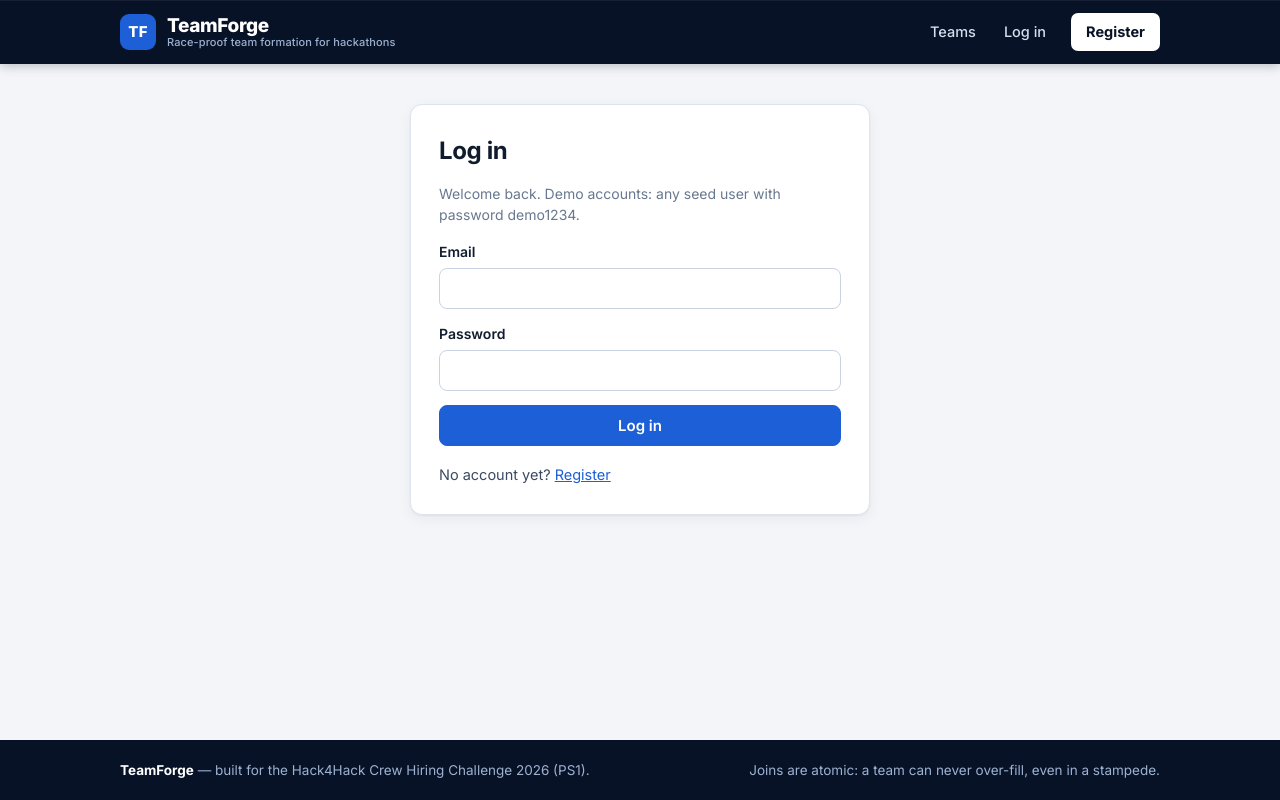
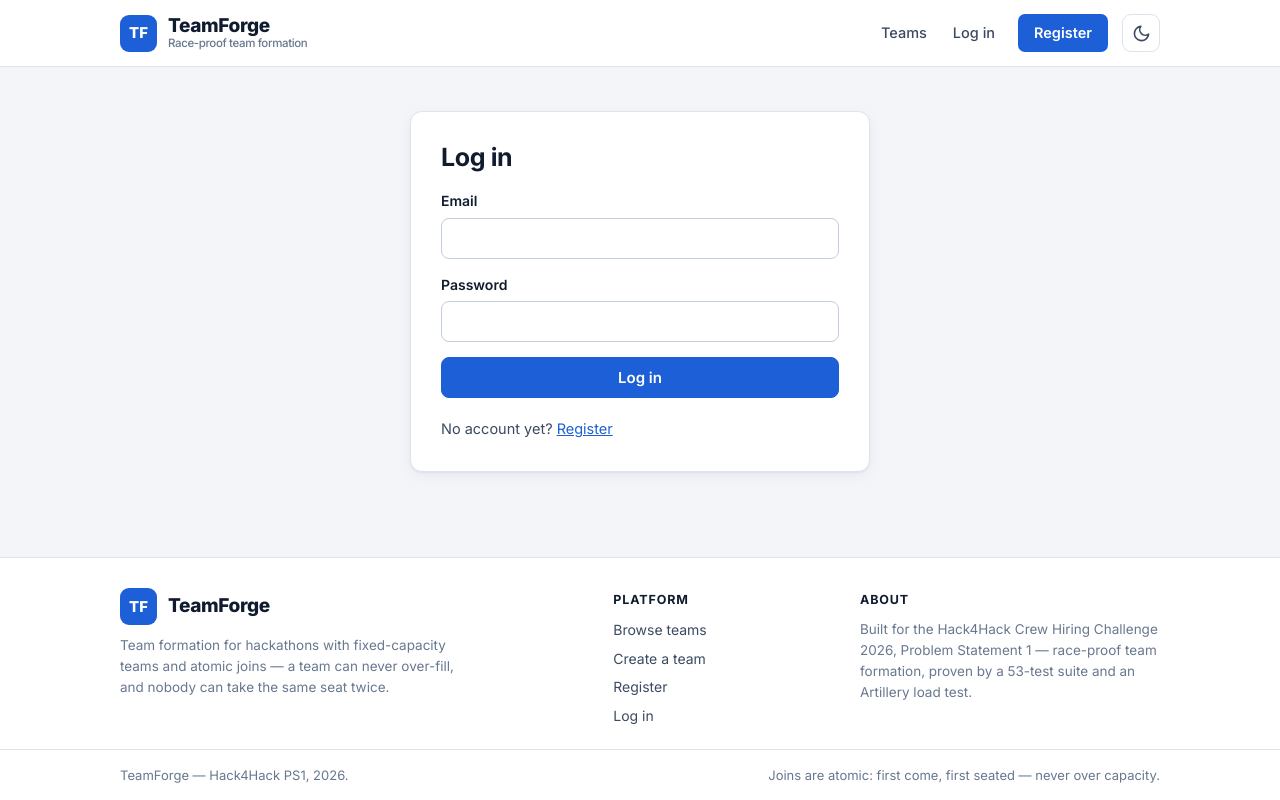
Before and after one commit to Daimx1214/hack4hack-team-formation, a React (Vite) app in the folder client/: page /login in a window 1280 px wide. Built offline with nearby package versions, Linux system fonts and the light colour scheme; no server answers.

Commit message:
feat(client): light/dark theme toggle, cleaner header/footer, SPA rewrite for deep links, remove demo hints from auth pages

```diff
--- a/client/index.html
+++ b/client/index.html
@@ -7,7 +7,22 @@
       name="description"
       content="TeamForge — race-proof team formation for hackathons. Fixed-capacity teams, atomic joins: a team can never over-fill, even in a stampede."
     />
-    <meta name="theme-color" content="#081226" />
+    <meta name="theme-color" content="#0b1e42" />
+    <link rel="icon" type="image/svg+xml" href="/favicon.svg" />
+    <script>
+      // Apply the saved theme (or the OS preference) before first paint,
+      // so the page never flashes the wrong colour scheme.
+      (function () {
+        var saved = null;
+        try {
+          saved = localStorage.getItem('teamforge-theme');
+        } catch (e) {}
+        var theme =
+          saved ||
+          (window.matchMedia('(prefers-color-scheme: dark)').matches ? 'dark' : 'light');
+        document.documentElement.dataset.theme = theme;
+      })();
+    </script>
     <link rel="preconnect" href="https://fonts.googleapis.com" />
     <link rel="preconnect" href="https://fonts.gstatic.com" crossorigin />
     <link
--- a/client/src/App.jsx
+++ b/client/src/App.jsx
@@ -1,5 +1,5 @@
 import { useEffect, useState } from 'react';
-import { Link, Route, Routes, useNavigate } from 'react-router-dom';
+import { Link, Route, Routes, useLocation, useNavigate } from 'react-router-dom';
 import { authApi, getToken, setToken } from './api';
 import Login from './pages/Login';
 import Register from './pages/Register';
@@ -7,11 +7,52 @@ import Teams from './pages/Teams';
 import TeamDetail from './pages/TeamDetail';
 import CreateTeam from './pages/CreateTeam';
 
+// Reset the scroll position on every navigation — without this, opening
+// a page from a scrolled list leaves you halfway down the new page.
+function ScrollToTop() {
+  const { pathname } = useLocation();
+  useEffect(() => {
+    window.scrollTo(0, 0);
+  }, [pathname]);
+  return null;
+}
+
+// Inline SVG icons for the theme toggle (sun / moon) — drawn, not emoji.
+function SunIcon() {
+  return (
+    <svg viewBox="0 0 24 24" fill="none" stroke="currentColor" strokeWidth="2" strokeLinecap="round">
+      <circle cx="12" cy="12" r="4" />
+      <path d="M12 2v2M12 20v2M4.9 4.9l1.4 1.4M17.7 17.7l1.4 1.4M2 12h2M20 12h2M4.9 19.1l1.4-1.4M17.7 6.3l1.4-1.4" />
+    </svg>
+  );
+}
+
+function MoonIcon() {
+  return (
+    <svg viewBox="0 0 24 24" fill="none" stroke="currentColor" strokeWidth="2" strokeLinecap="round" strokeLinejoin="round">
+      <path d="M21 12.8A9 9 0 1 1 11.2 3a7 7 0 0 0 9.8 9.8z" />
+    </svg>
+  );
+}
+
 // The app keeps the logged-in user in state at the top level and passes
 // `user` / `onAuth` down to pages. Simple prop drilling is fine at this size.
 export default function App() {
   const [user, setUser] = useState(null);
+  // The initial value was already applied to <html> by the inline script
+  // in index.html (from localStorage or the OS preference) — read it back
+  // so React and the DOM start in agreement.
+  const [theme, setTheme] = useState(() => document.documentElement.dataset.theme || 'light');
   const navigate = useNavigate();
+
+  useEffect(() => {
+    document.documentElement.dataset.theme = theme;
+    try {
+      localStorage.setItem('teamforge-theme', theme);
+    } catch {
+      // Private mode etc. — the theme still applies for this session.
+    }
+  }, [theme]);
 
   // On first load, if a token exists, ask the API who we are.
   useEffect(() => {
@@ -36,13 +77,14 @@ export default function App() {
 
   return (
     <div className="app">
+      <ScrollToTop />
       <header className="nav">
         <div className="nav-inner">
           <Link to="/" className="brand">
             <span className="brand-mark">TF</span>
             <span className="brand-text">
               TeamForge
-              <small>Race-proof team formation for hackathons</small>
+              <small>Race-proof team formation</small>
             </span>
           </Link>
           <nav>
@@ -63,6 +105,15 @@ export default function App() {
                 </Link>
               </>
             )}
+            <button
+              type="button"
+              className="theme-toggle"
+              onClick={() => setTheme(theme === 'dark' ? 'light' : 'dark')}
+              aria-label={theme === 'dark' ? 'Switch to light mode' : 'Switch to dark mode'}
+              title={theme === 'dark' ? 'Light mode' : 'Dark mode'}
+            >
+              {theme === 'dark' ? <SunIcon /> : <MoonIcon />}
+            </button>
           </nav>
         </div>
       </header>
@@ -79,10 +130,46 @@ export default function App() {
 
       <footer className="footer">
         <div className="footer-inner">
-          <span>
-            <strong>TeamForge</strong> — built for the Hack4Hack Crew Hiring Challenge 2026 (PS1).
-          </span>
-          <span>Joins are atomic: a team can never over-fill, even in a stampede.</span>
+          <div className="footer-brand">
+            <span className="brand">
+              <span className="brand-mark">TF</span>
+              <span className="brand-text">TeamForge</span>
+            </span>
+            <p>
+              Team formation for hackathons with fixed-capacity teams and atomic joins — a team can
+              never over-fill, and nobody can take the same seat twice.
+            </p>
+          </div>
+          <div className="footer-col">
+            <h4>Platform</h4>
+            <ul>
+              <li>
+                <Link to="/">Browse teams</Link>
+              </li>
+              <li>
+                <Link to="/create">Create a team</Link>
+              </li>
+              <li>
+                <Link to="/register">Register</Link>
+              </li>
+              <li>
+                <Link to="/login">Log in</Link>
+              </li>
+            </ul>
+          </div>
+          <div className="footer-col">
+            <h4>About</h4>
+            <p>
+              Built for the Hack4Hack Crew Hiring Challenge 2026, Problem Statement 1 — race-proof
+              team formation, proven by a 53-test suite and an Artillery load test.
+            </p>
+          </div>
+        </div>
+        <div className="footer-bottom">
+          <div className="footer-bottom-inner">
+            <span>TeamForge — Hack4Hack PS1, 2026.</span>
+            <span>Joins are atomic: first come, first seated — never over capacity.</span>
+          </div>
         </div>
       </footer>
     </div>
--- a/client/src/pages/Login.jsx
+++ b/client/src/pages/Login.jsx
@@ -26,7 +26,6 @@ export default function Login({ onAuth }) {
     <div className="container">
     <div className="card form-card">
       <h1>Log in</h1>
-      <p className="hint">Welcome back. Demo accounts: any seed user with password demo1234.</p>
       <form onSubmit={handleSubmit}>
         <label>
           Email
--- a/client/src/pages/Register.jsx
+++ b/client/src/pages/Register.jsx
@@ -36,7 +36,6 @@ export default function Register({ onAuth }) {
     <div className="container">
     <div className="card form-card">
       <h1>Create your account</h1>
-      <p className="hint">Join TeamForge to create a team or claim a seat in one.</p>
       <form onSubmit={handleSubmit}>
         <label>
           Name
--- a/client/src/styles.css
+++ b/client/src/styles.css
@@ -1,34 +1,83 @@
-/* TeamForge — product stylesheet.
-   Design language follows the established hackathon platforms (Devpost,
-   Unstop, HackerEarth): a deep navy shell, one confident royal-blue
-   primary, flat surfaces, hairline borders, and a strict seat-status
-   colour system (green = seats open, amber = almost full, red = full).
-   No gradients, no glass effects, no decorative emoji — it should read
-   as a working product, not a landing-page template. */
+/* TeamForge — product stylesheet with light + dark themes.
+   The palette follows the established hackathon platforms (Devpost,
+   Unstop, HackerEarth): deep navy, one confident royal blue, flat
+   surfaces, hairline borders, and a strict seat-status colour system
+   (green = seats open, amber = almost full, red = full).
+   Every colour is a CSS variable; [data-theme="dark"] swaps the set.
+   The choice is stored in localStorage by a tiny script in index.html
+   (runs before first paint, so there is no flash of the wrong theme).
+   No gradients, no glass effects, no emoji — a working product look. */
 
 :root {
-  --navy-900: #081226;
-  --navy-800: #0b1e42;
-  --navy-700: #123064;
+  --bg: #f3f5f9;
+  --surface: #ffffff;
+  --surface-2: #eef1f6;
   --ink: #101c2e;
   --body: #3c4a61;
   --muted: #68788f;
-  --bg: #f3f5f9;
-  --surface: #ffffff;
   --line: #dde4ee;
-  --line-strong: #c9d3e2;
+  --line-strong: #c3cede;
   --blue: #1c5fd6;
   --blue-dark: #174ea6;
   --blue-soft: #e9f1fd;
+  --chip-ink: #123064;
+  --ring: rgba(28, 95, 214, 0.18);
+  --hero-bg: #0b1e42;
+  --hero-ink: #ffffff;
+  --hero-sub: #b7c6e0;
+  --hero-stat-label: #93a7c9;
   --amber: #b45309;
   --amber-bg: #fdf0da;
   --green: #146c43;
   --green-bg: #ddf2e4;
   --red: #b3261e;
+  --red-dark: #8f1d17;
   --red-bg: #fdecea;
-  --radius: 12px;
+  --error-line: #f0c4c0;
+  --error-ink: #7c1a14;
+  --success-line: #a9d8bc;
+  --success-ink: #0d4d2c;
+  --meter-track: #e6ebf2;
+  --meter-few: #d97706;
   --shadow-card: 0 1px 2px rgba(8, 18, 38, 0.05), 0 4px 14px rgba(8, 18, 38, 0.05);
-  --shadow-lift: 0 2px 4px rgba(8, 18, 38, 0.07), 0 12px 28px rgba(8, 18, 38, 0.1);
+  --shadow-lift: 0 2px 4px rgba(8, 18, 38, 0.07), 0 12px 28px rgba(8, 18, 38, 0.12);
+  color-scheme: light;
+}
+
+[data-theme="dark"] {
+  --bg: #0a1120;
+  --surface: #101b30;
+  --surface-2: #0c1626;
+  --ink: #edf2f9;
+  --body: #b3c0d6;
+  --muted: #8494ad;
+  --line: #22314d;
+  --line-strong: #31476b;
+  --blue: #4c8dff;
+  --blue-dark: #2f6fe0;
+  --blue-soft: #16294d;
+  --chip-ink: #a9c6ff;
+  --ring: rgba(76, 141, 255, 0.28);
+  --hero-bg: #0d1b36;
+  --hero-ink: #ffffff;
+  --hero-sub: #a9bcdc;
+  --hero-stat-label: #8499bd;
+  --amber: #f2b04a;
+  --amber-bg: #3a2a10;
+  --green: #3ecf8e;
+  --green-bg: #0e3524;
+  --red: #ff8a7a;
+  --red-dark: #e0654f;
+  --red-bg: #3d1712;
+  --error-line: #6e2a20;
+  --error-ink: #ffb4a3;
+  --success-line: #1d5c3d;
+  --success-ink: #7fe3ae;
+  --meter-track: #1d2c47;
+  --meter-few: #d97706;
+  --shadow-card: 0 1px 2px rgba(0, 0, 0, 0.35), 0 4px 14px rgba(0, 0, 0, 0.3);
+  --shadow-lift: 0 2px 4px rgba(0, 0, 0, 0.4), 0 12px 28px rgba(0, 0, 0, 0.45);
+  color-scheme: dark;
 }
 
 * { box-sizing: border-box; }
@@ -36,15 +85,16 @@
 body {
   margin: 0;
   font-family: "Inter", system-ui, -apple-system, "Segoe UI", Roboto, sans-serif;
+  font-size: 16px;
   background: var(--bg);
   color: var(--ink);
-  line-height: 1.5;
+  line-height: 1.55;
   -webkit-font-smoothing: antialiased;
+  transition: background-color 0.2s ease, color 0.2s ease;
 }
 
 a { color: var(--blue); }
-
-h1, h2, h3 { color: var(--ink); letter-spacing: -0.015em; }
+h1, h2, h3 { color: var(--ink); letter-spacing: -0.015em; line-height: 1.2; }
 
 /* ---------- layout ---------- */
 
@@ -54,25 +104,24 @@ main { flex: 1; width: 100%; }
 .container {
   max-width: 1080px;
   margin: 0 auto;
-  padding: 28px 20px 48px;
+  padding: 30px 20px 52px;
 }
 
 /* ---------- header ---------- */
 
 .nav {
-  background: var(--navy-900);
-  color: #fff;
+  background: var(--surface);
+  border-bottom: 1px solid var(--line);
   position: sticky;
   top: 0;
   z-index: 20;
-  box-shadow: 0 1px 0 rgba(255, 255, 255, 0.06) inset, 0 2px 10px rgba(8, 18, 38, 0.25);
 }
 
 .nav-inner {
   max-width: 1080px;
   margin: 0 auto;
   padding: 0 20px;
-  height: 64px;
+  height: 66px;
   display: flex;
   justify-content: space-between;
   align-items: center;
@@ -84,116 +133,140 @@ main { flex: 1; width: 100%; }
   align-items: center;
   gap: 11px;
   text-decoration: none;
-  color: #fff;
+  color: var(--ink);
 }
 
 .brand-mark {
-  width: 36px;
-  height: 36px;
+  width: 37px;
+  height: 37px;
   border-radius: 9px;
   background: var(--blue);
   color: #fff;
   font-weight: 800;
   font-size: 15px;
-  letter-spacing: 0.02em;
   display: flex;
   align-items: center;
   justify-content: center;
   flex: none;
 }
 
-.brand-text { font-weight: 800; font-size: 19px; letter-spacing: -0.02em; line-height: 1.1; }
+.brand-text { font-weight: 800; font-size: 19px; letter-spacing: -0.02em; line-height: 1.15; }
 .brand-text small {
   display: block;
-  font-size: 11px;
+  font-size: 11.5px;
   font-weight: 500;
-  color: #9db1d1;
-  letter-spacing: 0.01em;
+  color: var(--muted);
 }
 
-.nav nav { display: flex; gap: 6px; align-items: center; }
+.nav nav { display: flex; gap: 4px; align-items: center; }
 .nav nav a {
-  color: #d5deee;
+  color: var(--body);
   text-decoration: none;
   font-weight: 500;
   font-size: 14.5px;
-  padding: 7px 11px;
+  padding: 8px 11px;
   border-radius: 7px;
 }
-.nav nav a:hover { color: #fff; background: rgba(255, 255, 255, 0.08); }
+.nav nav a:hover { color: var(--ink); background: var(--surface-2); }
 
 .nav nav a.btn-nav {
-  background: #fff;
-  color: var(--navy-900);
-  font-weight: 700;
+  background: var(--blue);
+  color: #fff;
+  font-weight: 600;
   margin-left: 8px;
-  padding: 8px 15px;
+  padding: 8px 16px;
 }
-.nav nav a.btn-nav:hover { background: var(--blue-soft); color: var(--navy-900); }
+.nav nav a.btn-nav:hover { background: var(--blue-dark); color: #fff; }
 
 .nav-user {
   font-weight: 600;
-  color: #fff;
+  color: var(--ink);
   font-size: 14.5px;
-  padding: 7px 4px 7px 11px;
+  padding: 8px 4px 8px 11px;
 }
 
 .link-button {
   background: none;
   border: none;
-  color: #d5deee;
+  color: var(--body);
   cursor: pointer;
   font-size: 14.5px;
-  padding: 7px 11px;
+  padding: 8px 11px;
   font-weight: 500;
   border-radius: 7px;
+  font-family: inherit;
 }
-.link-button:hover { color: #fff; background: rgba(255, 255, 255, 0.08); }
+.link-button:hover { color: var(--ink); background: var(--surface-2); }
+
+/* Theme toggle: a quiet icon button, sun in dark mode / moon in light. */
+.theme-toggle {
+  background: none;
+  border: 1px solid var(--line);
+  color: var(--body);
+  width: 38px;
+  height: 38px;
+  border-radius: 9px;
+  margin-left: 10px;
+  padding: 0;
+  display: flex;
+  align-items: center;
+  justify-content: center;
+  cursor: pointer;
+  flex: none;
+}
+.theme-toggle:hover { color: var(--ink); border-color: var(--line-strong); background: var(--surface-2); }
+.theme-toggle svg { width: 19px; height: 19px; display: block; }
 
 /* ---------- hero (teams page) ---------- */
 
 .hero {
-  background: var(--navy-800);
-  color: #fff;
+  background: var(--hero-bg);
+  color: var(--hero-ink);
   border-bottom: 3px solid var(--blue);
 }
 
 .hero-inner {
   max-width: 1080px;
   margin: 0 auto;
-  padding: 42px 20px 38px;
+  padding: 46px 20px 40px;
 }
 
 .hero h1 {
-  color: #fff;
-  font-size: 34px;
-  line-height: 1.15;
-  margin: 0 0 10px;
-  max-width: 640px;
+  color: var(--hero-ink);
+  font-size: 38px;
+  line-height: 1.12;
+  margin: 0 0 12px;
+  max-width: 660px;
 }
 
 .hero p {
-  color: #b7c6e0;
+  color: var(--hero-sub);
   font-size: 16.5px;
-  margin: 0 0 22px;
-  max-width: 620px;
+  margin: 0 0 24px;
+  max-width: 640px;
 }
 
 .hero-row {
   display: flex;
   align-items: center;
-  gap: 28px;
+  gap: 30px;
   flex-wrap: wrap;
 }
 
-.hero-stats { display: flex; gap: 28px; }
+.hero-stats { display: flex; gap: 30px; }
 .hero-stat { display: flex; flex-direction: column; }
-.hero-stat strong { font-size: 22px; font-weight: 800; color: #fff; line-height: 1.1; }
-.hero-stat span { font-size: 12.5px; color: #93a7c9; font-weight: 500; text-transform: uppercase; letter-spacing: 0.06em; }
+.hero-stat strong { font-size: 23px; font-weight: 800; color: var(--hero-ink); line-height: 1.1; }
+.hero-stat span {
+  font-size: 12px;
+  color: var(--hero-stat-label);
+  font-weight: 600;
+  text-transform: uppercase;
+  letter-spacing: 0.07em;
+}
 
 .btn-hero {
   background: #fff;
-  color: var(--navy-900);
+  color: #0b1e42;
   font-weight: 700;
   padding: 11px 20px;
   border-radius: 8px;
@@ -207,15 +280,15 @@ main { flex: 1; width: 100%; }
 .card {
   background: var(--surface);
   border: 1px solid var(--line);
-  border-radius: var(--radius);
+  border-radius: 12px;
   padding: 22px;
   box-shadow: var(--shadow-card);
 }
 
-.form-card { max-width: 460px; margin: 12px auto 0; padding: 28px; }
-.form-card h1 { margin: 0 0 6px; font-size: 24px; }
-.form-card form { display: flex; flex-direction: column; gap: 14px; margin-top: 16px; }
-.form-card > p:last-child { margin: 18px 0 0; color: var(--body); font-size: 14.5px; }
+.form-card { max-width: 460px; margin: 14px auto 0; padding: 30px; }
+.form-card h1 { margin: 0 0 4px; font-size: 25px; }
+.form-card form { display: flex; flex-direction: column; gap: 15px; margin-top: 18px; }
+.form-card > p:last-child { margin: 20px 0 0; color: var(--body); font-size: 14.5px; }
 
 label {
   display: flex;
@@ -233,14 +306,14 @@ input, textarea {
   font-size: 15px;
   font-weight: 400;
   font-family: inherit;
-  background: #fff;
+  background: var(--surface);
   color: var(--ink);
 }
-input::placeholder, textarea::placeholder { color: #9aa8bc; }
+input::placeholder, textarea::placeholder { color: var(--muted); }
 input:focus, textarea:focus {
   outline: none;
   border-color: var(--blue);
-  box-shadow: 0 0 0 3px rgba(28, 95, 214, 0.18);
+  box-shadow: 0 0 0 3px var(--ring);
 }
 textarea { min-height: 84px; resize: vertical; }
 
@@ -260,17 +333,30 @@ button {
 button:hover:not(:disabled) { background: var(--blue-dark); border-color: var(--blue-dark); }
 button:disabled { opacity: 0.55; cursor: default; }
 
-button.danger { background: var(--red); border-color: var(--red); }
-button.danger:hover:not(:disabled) { background: #8f1d17; border-color: #8f1d17; }
+button.danger { background: var(--red); border-color: var(--red); color: #fff; }
+[data-theme="dark"] button.danger { color: #1c0b08; }
+button.danger:hover:not(:disabled) { background: var(--red-dark); border-color: var(--red-dark); }
 
 button.ghost {
-  background: #fff;
+  background: var(--surface);
   color: var(--ink);
   border-color: var(--line-strong);
 }
-button.ghost:hover:not(:disabled) { background: var(--bg); border-color: var(--muted); }
+button.ghost:hover:not(:disabled) { background: var(--surface-2); border-color: var(--muted); }
 
-.actions { display: flex; gap: 12px; margin-top: 20px; flex-wrap: wrap; }
+.btn-link {
+  display: inline-block;
+  background: var(--blue);
+  color: #fff;
+  text-decoration: none;
+  border-radius: 8px;
+  padding: 10px 18px;
+  font-size: 15px;
+  font-weight: 600;
+}
+.btn-link:hover { background: var(--blue-dark); }
+
+.actions { display: flex; gap: 12px; margin-top: 20px; flex-wrap: wrap; align-items: center; }
 
 /* ---------- messages ---------- */
 
@@ -282,8 +368,8 @@ button.ghost:hover:not(:disabled) { background: var(--bg); border-color: var(--m
   font-size: 14.5px;
   border: 1px solid transparent;
 }
-.banner-error { background: var(--red-bg); border-color: #f0c4c0; color: #7c1a14; }
-.banner-success { background: var(--green-bg); border-color: #a9d8bc; color: #0d4d2c; }
+.banner-error { background: var(--red-bg); border-color: var(--error-line); color: var(--error-ink); }
+.banner-success { background: var(--green-bg); border-color: var(--success-line); color: var(--success-ink); }
 
 .error { color: var(--red); }
 .notice { color: var(--green); }
@@ -298,9 +384,9 @@ button.ghost:hover:not(:disabled) { background: var(--bg); border-color: var(--m
   align-items: baseline;
   justify-content: space-between;
   gap: 12px;
-  margin: 4px 0 18px;
+  margin: 2px 0 18px;
 }
-.section-head h2 { margin: 0; font-size: 21px; }
+.section-head h2 { margin: 0; font-size: 22px; }
 .section-head .hint { margin: 0; }
 
 .team-grid {
@@ -336,7 +422,6 @@ button.ghost:hover:not(:disabled) { background: var(--bg); border-color: var(--m
   align-items: center;
   justify-content: center;
   flex: none;
-  letter-spacing: 0.01em;
 }
 
 .team-card h3 { margin: 0; font-size: 17.5px; line-height: 1.25; }
@@ -367,11 +452,11 @@ button.ghost:hover:not(:disabled) { background: var(--bg); border-color: var(--m
 .meter {
   height: 6px;
   border-radius: 999px;
-  background: #e6ebf2;
+  background: var(--meter-track);
   overflow: hidden;
 }
 .meter-fill { height: 100%; border-radius: 999px; background: var(--blue); }
-.meter-fill.few { background: #d97706; }
+.meter-fill.few { background: var(--meter-few); }
 .meter-fill.full { background: var(--red); }
 
 /* Seat-status pill: colour carries the meaning, text confirms it. */
@@ -391,7 +476,7 @@ button.ghost:hover:not(:disabled) { background: var(--bg); border-color: var(--m
 .chips { display: flex; flex-wrap: wrap; gap: 6px; }
 .chip {
   background: var(--blue-soft);
-  color: var(--navy-700);
+  color: var(--chip-ink);
   font-size: 12.5px;
   font-weight: 600;
   padding: 3px 9px;
@@ -410,7 +495,7 @@ button.ghost:hover:not(:disabled) { background: var(--bg); border-color: var(--m
 /* ---------- team detail ---------- */
 
 .detail-card { max-width: 760px; margin: 0 auto; }
-.detail-card h1 { margin: 0 0 6px; font-size: 27px; }
+.detail-card h1 { margin: 0 0 6px; font-size: 28px; }
 .detail-desc { color: var(--body); margin: 0 0 18px; font-size: 15.5px; }
 
 .detail-seats {
@@ -419,7 +504,7 @@ button.ghost:hover:not(:disabled) { background: var(--bg); border-color: var(--m
   gap: 14px;
   flex-wrap: wrap;
   padding: 14px 16px;
-  background: var(--bg);
+  background: var(--surface-2);
   border: 1px solid var(--line);
   border-radius: 10px;
   margin-bottom: 22px;
@@ -427,7 +512,7 @@ button.ghost:hover:not(:disabled) { background: var(--bg); border-color: var(--m
 .detail-seats .meter { flex: 1; min-width: 140px; }
 .detail-seats .count { font-weight: 700; font-size: 14.5px; }
 
-.detail-card h2 { font-size: 18px; margin: 0 0 12px; }
+.detail-card h2 { font-size: 18px; margin: 0 0 10px; }
 
 .member-list { list-style: none; margin: 0; padding: 0; display: flex; flex-direction: column; }
 .member-row {
@@ -454,7 +539,7 @@ button.ghost:hover:not(:disabled) { background: var(--bg); border-color: var(--m
 
 .member-name { font-weight: 600; font-size: 15px; }
 .tag-owner {
-  background: var(--navy-800);
+  background: var(--hero-bg);
   color: #fff;
   font-size: 11px;
   font-weight: 700;
@@ -467,29 +552,64 @@ button.ghost:hover:not(:disabled) { background: var(--bg); border-color: var(--m
 /* ---------- footer ---------- */
 
 .footer {
-  background: var(--navy-900);
-  color: #9db1d1;
+  background: var(--surface);
+  border-top: 1px solid var(--line);
   margin-top: auto;
+  color: var(--muted);
+  font-size: 14px;
 }
+
 .footer-inner {
   max-width: 1080px;
   margin: 0 auto;
-  padding: 20px;
-  font-size: 13.5px;
+  padding: 30px 20px 22px;
   display: flex;
   justify-content: space-between;
-  gap: 10px 28px;
+  gap: 24px 48px;
   flex-wrap: wrap;
 }
-.footer strong { color: #fff; font-weight: 700; }
+
+.footer-brand { max-width: 340px; }
+.footer-brand .brand { margin-bottom: 10px; }
+.footer-brand p { margin: 0; color: var(--muted); font-size: 13.5px; line-height: 1.55; }
+
+.footer-col h4 {
+  margin: 2px 0 10px;
+  font-size: 12.5px;
+  font-weight: 700;
+  text-transform: uppercase;
+  letter-spacing: 0.07em;
+  color: var(--ink);
+}
+.footer-col ul { list-style: none; margin: 0; padding: 0; display: flex; flex-direction: column; gap: 7px; }
+.footer-col a { color: var(--body); text-decoration: none; font-size: 14px; }
+.footer-col a:hover { color: var(--blue); }
+.footer-col p { margin: 0; max-width: 300px; color: var(--muted); font-size: 13.5px; line-height: 1.55; }
+
+.footer-bottom {
+  border-top: 1px solid var(--line);
+}
+.footer-bottom-inner {
+  max-width: 1080px;
+  margin: 0 auto;
+  padding: 15px 20px;
+  display: flex;
+  justify-content: space-between;
+  gap: 8px 24px;
+  flex-wrap: wrap;
+  font-size: 13px;
+  color: var(--muted);
+}
 
 /* ---------- small screens ---------- */
 
 @media (max-width: 640px) {
-  .hero h1 { font-size: 27px; }
-  .hero-inner { padding: 32px 20px 28px; }
+  .hero h1 { font-size: 29px; }
+  .hero-inner { padding: 34px 20px 30px; }
   .brand-text small { display: none; }
-  .nav nav a { padding: 7px 8px; font-size: 14px; }
-  .container { padding: 22px 16px 40px; }
-  .form-card { padding: 22px; }
+  .nav nav a { padding: 8px 8px; font-size: 14px; }
+  .nav-user { display: none; }
+  .container { padding: 24px 16px 44px; }
+  .form-card { padding: 24px; }
+  .footer-inner { flex-direction: column; gap: 22px; }
 }
```
Also changed, not shown: client/src/pages/TeamDetail.jsx (+6 -2 lines), client/public/favicon.svg (added), client/vercel.json (added).
